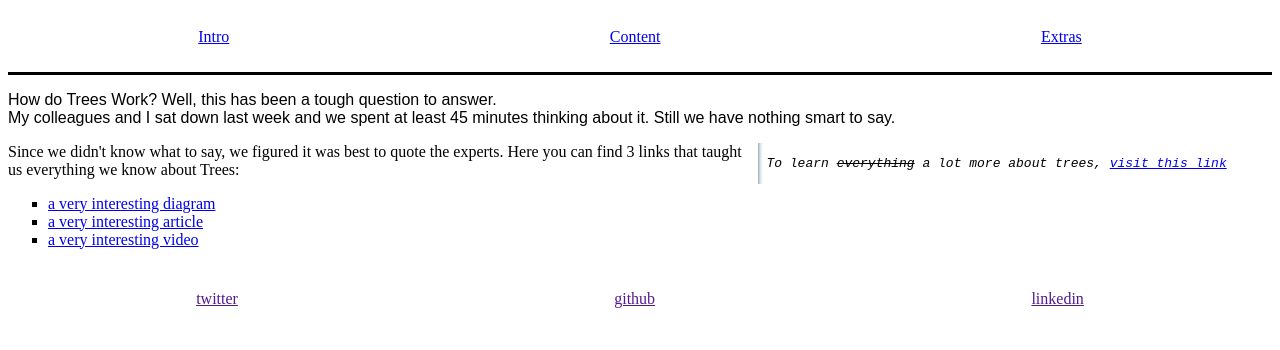
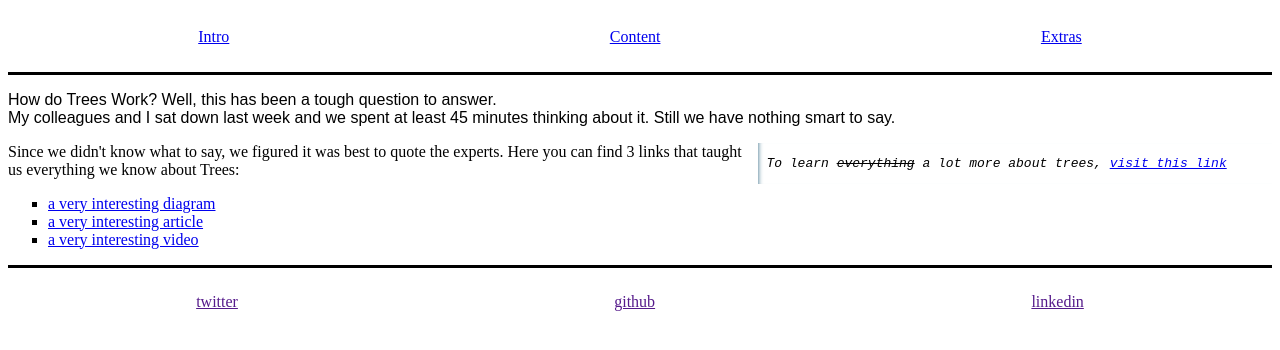
Before and after one commit to Zakey-Pilot/html-css-project, a website: page index.html in a window 1280 px wide. Shown: the part 140-490 px from the top of the page. Drawn offline with Linux system fonts and the light colour scheme.

Commit message:
Add footer style

```diff
--- a/styles/index.css
+++ b/styles/index.css
@@ -46,3 +46,7 @@
   padding-top: 2%;
   padding-bottom: 2%;
 }
+
+.top-divider {
+  border-style: solid none none;
+}
```
